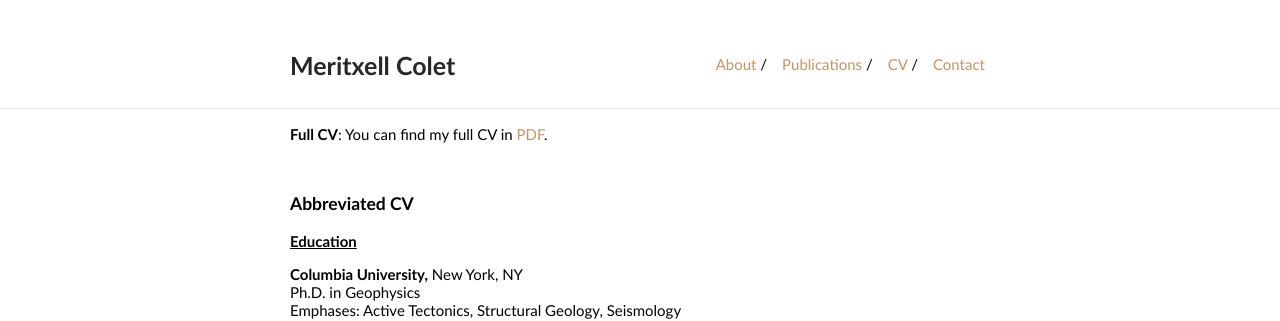
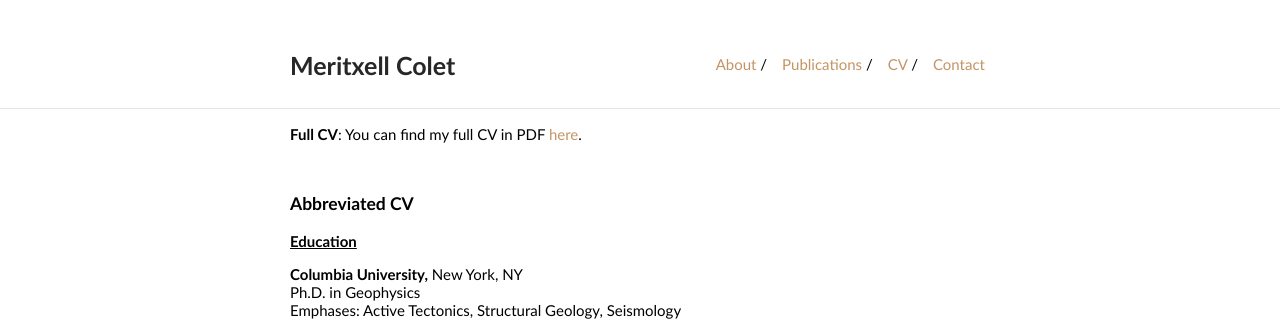
Before and after one commit to MeritxellC/MeritxellC.github.io, a Jekyll site: the page built from cv/cv.md, in a window 1280 px wide. Shown: the top 321 px of the page. Built offline with Jekyll 4.4.1, drawn with Linux system fonts in a browser that asks for light colours.

Commit message:
minor updates

```diff
--- a/cv/cv.md
+++ b/cv/cv.md
@@ -2,7 +2,7 @@
 layout: default
 ---
 <p>
-<b>Full CV</b>: You can find my full CV in <a href="Meritxell_Colet_CV_PDF.pdf">PDF</a>.
+<b>Full CV</b>: You can find my full CV in PDF <a href="Meritxell_Colet_CV_PDF.pdf">here</a>.
 </p>
 
 <br style="line-height:2">
```
Also changed, not shown: 1 other file.
